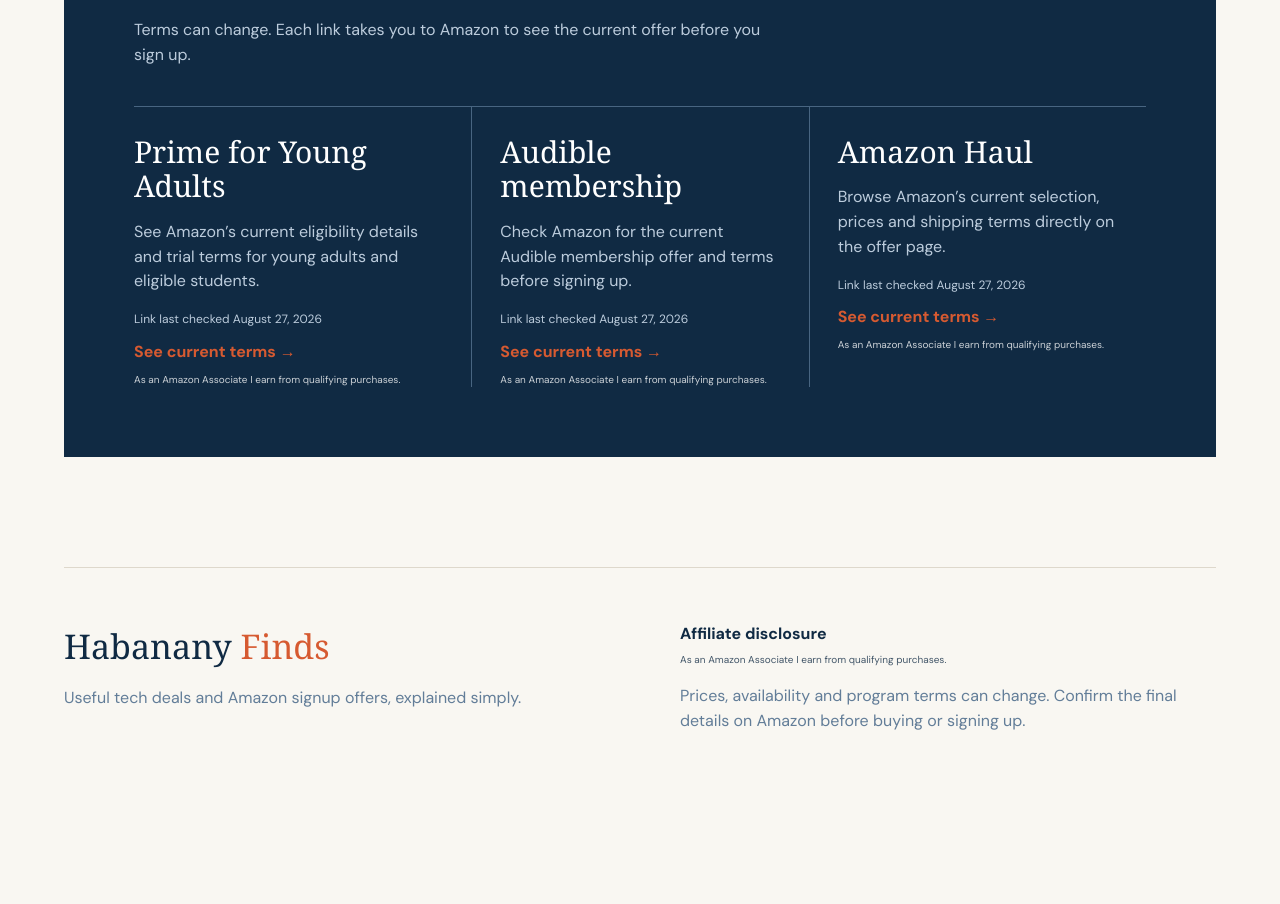
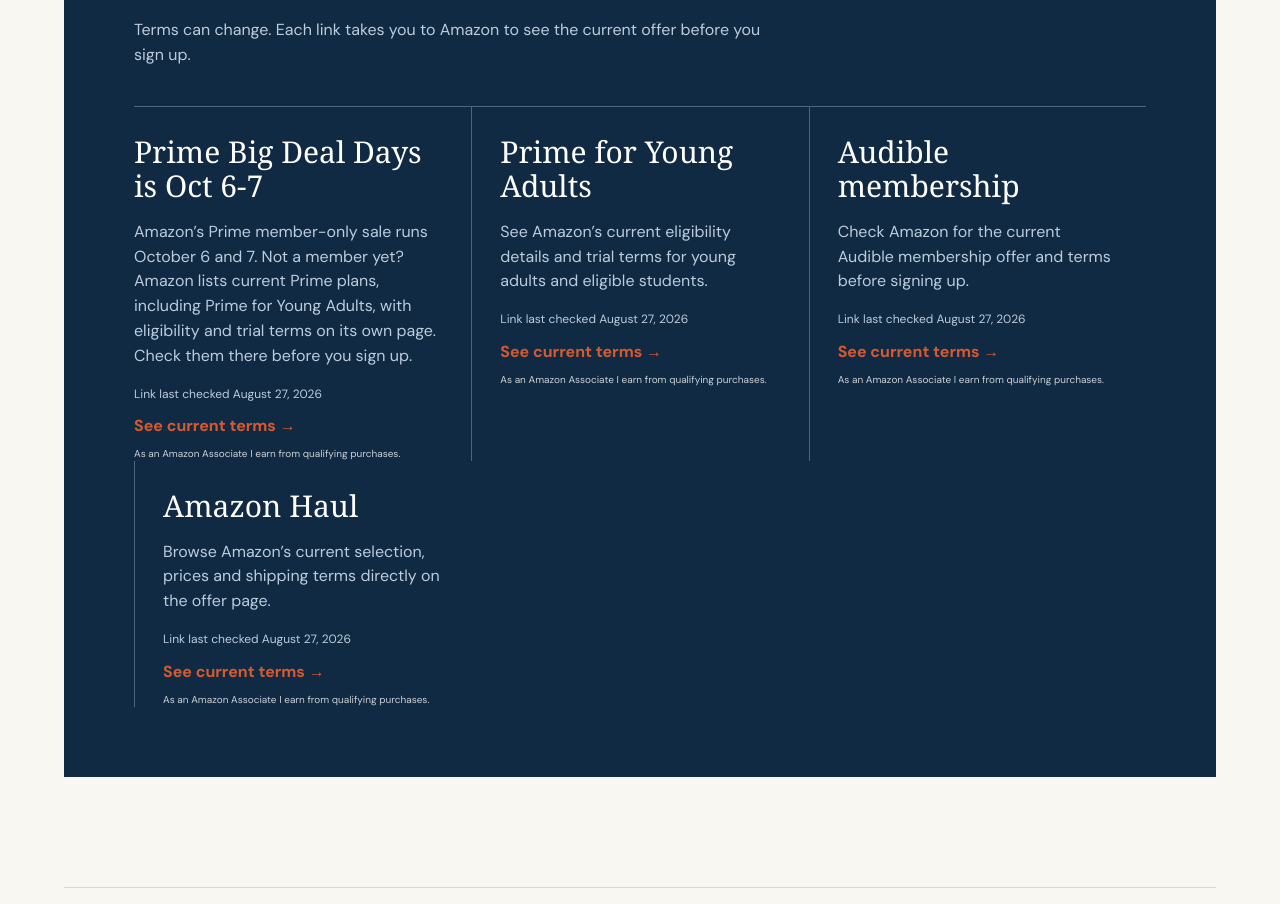
Before and after one commit to habanany/amazon-finds, a React (Vite) app: page / in a window 1280 px wide. Shown: the part 3123-4027 px from the top of the page. Before the commit the page ends 3943 px from the top, so only its background shows below. Built offline with nearby package versions, Linux system fonts and the light colour scheme; a web font is replaced by a local one.

Commit message:
Add Prime Big Deal Days signup offer (Oct 6-7)
Added new bounties for Prime Big Deal Days and Prime for Young Adults.

```diff
--- a/src/deals.js
+++ b/src/deals.js
@@ -51,6 +51,12 @@
 
 export const bounties = [
   {
+    id: 'prime-big-deal-days',
+    title: 'Prime Big Deal Days is Oct 6-7',
+    description: 'Amazon’s Prime member-only sale runs October 6 and 7. Not a member yet? Amazon lists current Prime plans, including Prime for Young Adults, with eligibility and trial terms on its own page. Check them there before you sign up.',
+    url: withAssociateTag('https://www.amazon.com/amazonprime'),
+  },
+  {
     id: 'prime-young-adult',
     title: 'Prime for Young Adults',
     description: 'See Amazon’s current eligibility details and trial terms for young adults and eligible students.',
```
